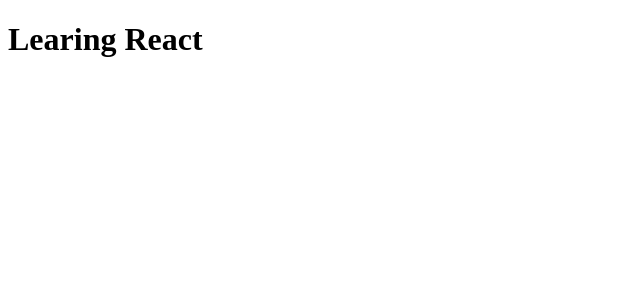
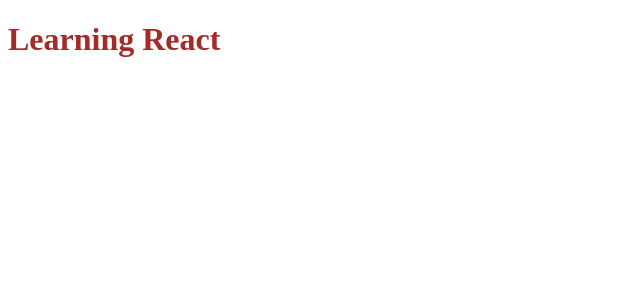
Before and after one commit to SivaTeja36/Frontend-Pratice, a React (Vite) app: page / in a window 1280 px wide. Shown: the top 300 px of the page, without its empty margins (0-640 px from the left). Built offline with nearby package versions, Linux system fonts and the light colour scheme.

Commit message:
Added colour to h1 tag from the react element

```diff
--- a/App.js
+++ b/App.js
@@ -1,6 +1,6 @@
 import React from "react";
 import ReactDOM from "react-dom/client";
 
-const header = React.createElement("h1", {id: "child"}, "Learing React");
+const header = React.createElement("h1", {id: "child"}, "Learning React");
 const root = ReactDOM.createRoot(document.getElementById("root"));
 root.render(header);
--- a/index.css
+++ b/index.css
@@ -0,0 +1,3 @@
+#child{
+    color: brown;
+}
--- a/index.html
+++ b/index.html
@@ -4,6 +4,7 @@
     <meta charset="UTF-8">
     <meta name="viewport" content="width=device-width, initial-scale=1.0">
     <title>Document</title>
+    <link rel="stylesheet" href="index.css" />
 </head>
 
 <body>
```
